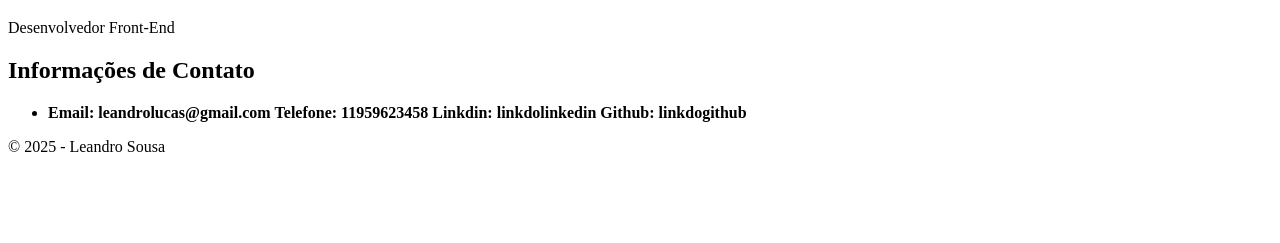
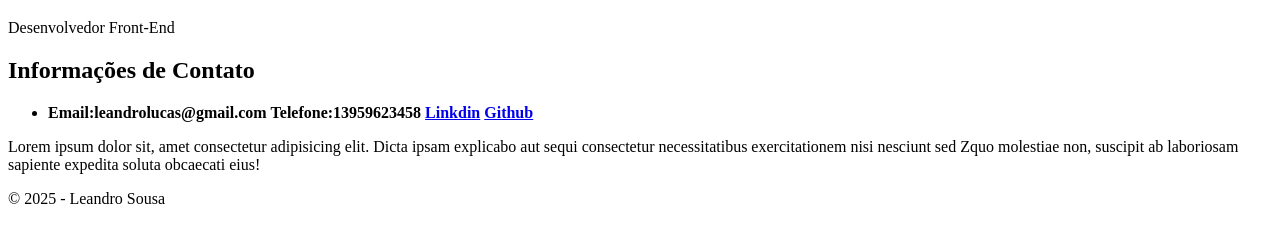
Before and after one commit to llgsxx/Senac-Front-End, a plain HTML site: page UC1/Aula 03/Index.html in a window 1280 px wide. Shown: the part 61-304 px from the top of the page. Drawn offline with Linux system fonts and the light colour scheme.

Commit message:
Alterando o link, adicionando novas tags

```diff
--- a/UC1/Aula 03/Index.html
+++ b/UC1/Aula 03/Index.html
@@ -17,19 +17,23 @@
             <h2>Informações de Contato</h2>
             <ul>
                 <li>
-                    <strong>Email: leandrolucas@gmail.com</strong>
-                    <strong>Telefone: 11959623458</strong>
-                    <Strong>Linkdin: linkdolinkedin</Strong>
-                    <strong>Github: linkdogithub</strong>
+                    <strong>Email:leandrolucas@gmail.com</strong>
+                    <strong>Telefone:13959623458</strong>
+                    <Strong><a href="https://br.linkedin.com/?trk=guest_homepage-basic_nav-header-logo" target="_blank">Linkdin</a></Strong>
+                    <strong><a href="https://github.com/" target="_blank">Github</a></strong>
                 </li>
             </ul>
         </section>
-
+        <section>
+            <P>Lorem ipsum dolor sit, amet consectetur adipisicing elit. Dicta ipsam explicabo aut sequi consectetur
+                necessitatibus exercitationem nisi nesciunt sed Zquo molestiae non, suscipit ab laboriosam sapiente
+                expedita soluta obcaecati eius!
+            </P>
+        </section>
     </main>
-    <Footer>
-        <p>&copy; 2025 - Leandro Sousa</p>
-    </Footer>
-
 </body>
+<Footer>
+    <p>&copy; 2025 - Leandro Sousa</p>
+</Footer>
 
 </html>
```
